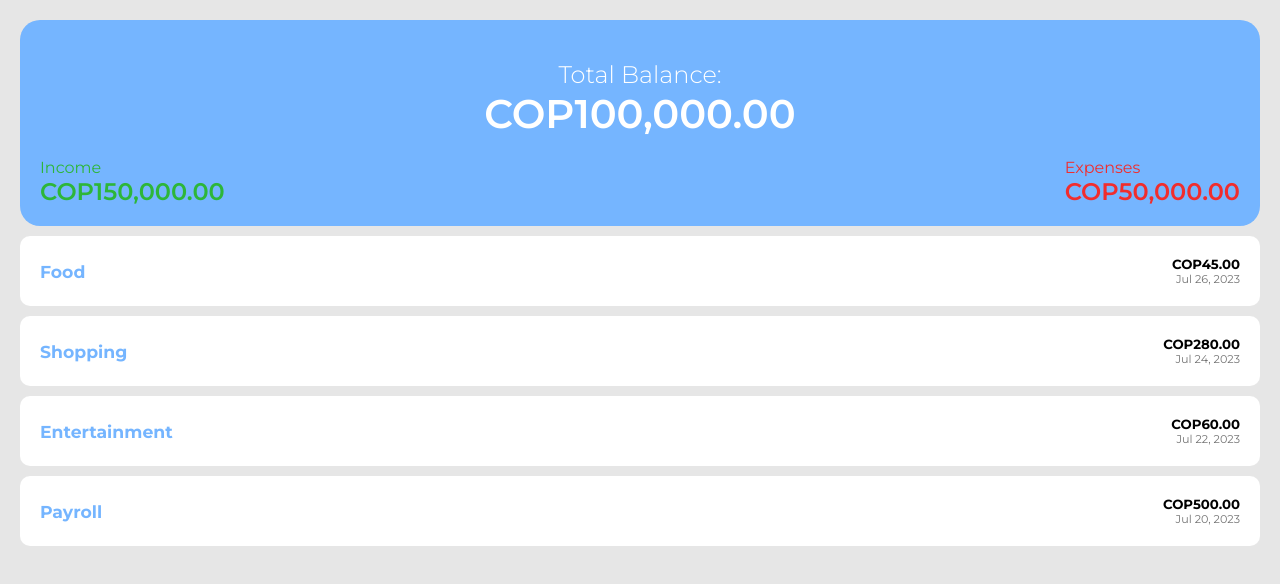
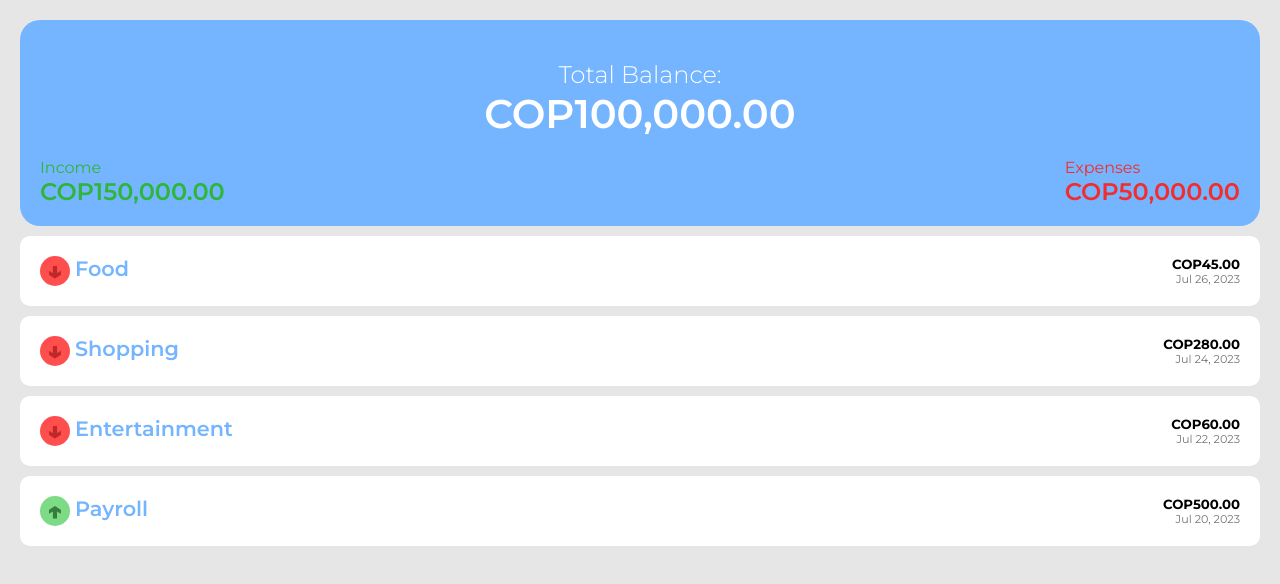
Before and after one commit to SofiaRubiano10/Angular, an Angular app: page / in a window 1280 px wide. Shown: the top 584 px of the page. Built offline with nearby package versions, Linux system fonts and the light colour scheme.

Commit message:
ngIf para el icono del componente Transaction

```diff
--- a/src/app/components/transaction/transaction.component.html
+++ b/src/app/components/transaction/transaction.component.html
@@ -7,8 +7,20 @@
 </div> -->
 
 <div class="transaction">
-  <div class="transaction__category">
-    <h5>{{ transaction.category }}</h5>
+  <div class="transaction__sub">
+    <div
+      class="transaction__icon transaction__icon-income"
+      *ngIf="transaction.type === 'income'"
+    >
+      ↑
+    </div>
+    <div
+      class="transaction__icon transaction__icon-expense"
+      *ngIf="transaction.type === 'expense'"
+    >
+      ↓
+    </div>
+    <h5 class="transaction__category">{{ transaction.category }}</h5>
   </div>
   <div>
     <h5 class="transaction__amount">
--- a/src/app/components/transaction/transaction.component.scss
+++ b/src/app/components/transaction/transaction.component.scss
@@ -9,11 +9,33 @@
   font-family: s.$font-family;
   align-items: center;
 
+  &__sub {
+    display: flex;
+    gap: 5px;
+  }
+  &__icon {
+    font-weight: 900;
+    font-size: 1.5rem;
+    width: 30px;
+    height: 30px;
+    border-radius: 50%;
+    text-align: center;
+  }
+  &__icon-income {
+    background-color: #7bdb83fd;
+    color: #347c3afd;
+  }
+  &__icon-expense {
+    background-color: #ff4e4e;
+    color: #bd2929;
+  }
+
   &__category {
     color: #75b5ff;
     font-size: 1.3rem;
     font-weight: 600;
     text-transform: capitalize;
+    display: flex;
   }
   &___amount {
     font-size: 1rem;
```
